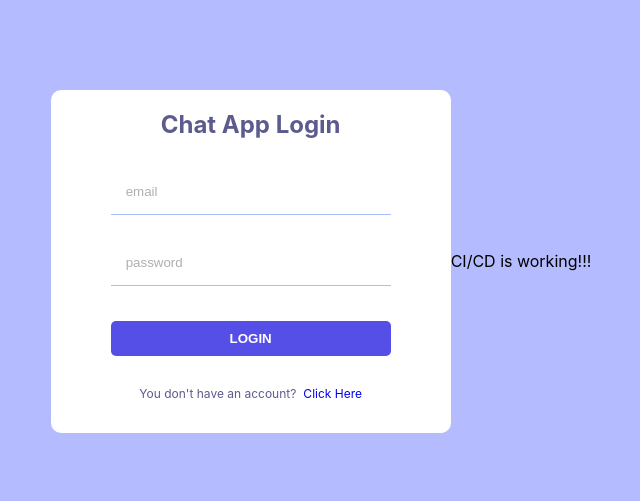
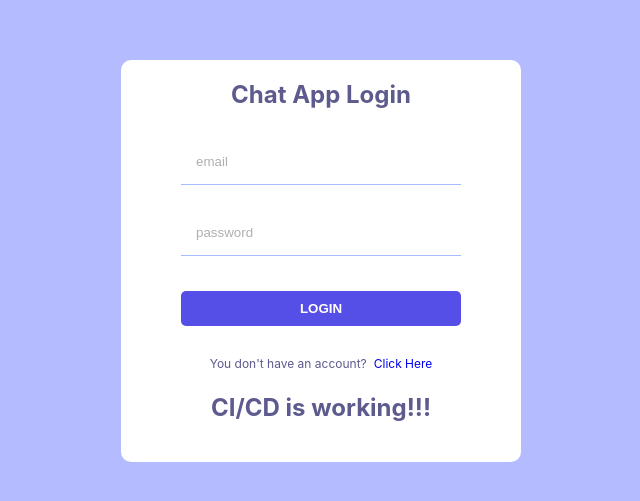
Before and after one commit to altarulas/chat-app, a React (Create React App) app: page / in a window 1280 px wide. Shown: the part 139-640 px from the top of the page, without its empty margins (319-959 px from the left). Built offline with nearby package versions, Linux system fonts and the light colour scheme; no server answers.

Commit message:
commit: fix label

```diff
--- a/src/Pages/Login.jsx
+++ b/src/Pages/Login.jsx
@@ -40,8 +40,8 @@ const Login = () => {
                     You don't have an account?
                     <Link to="/register" style={{ textDecoration: "none", marginLeft: "7px" }} >Click Here</Link>
                 </p>
+                <span className="logo">CI/CD is working!!!</span>
             </div>
-            <span className="logo">CI/CD is working!!!</span>
         </div>
     );
 };
```
